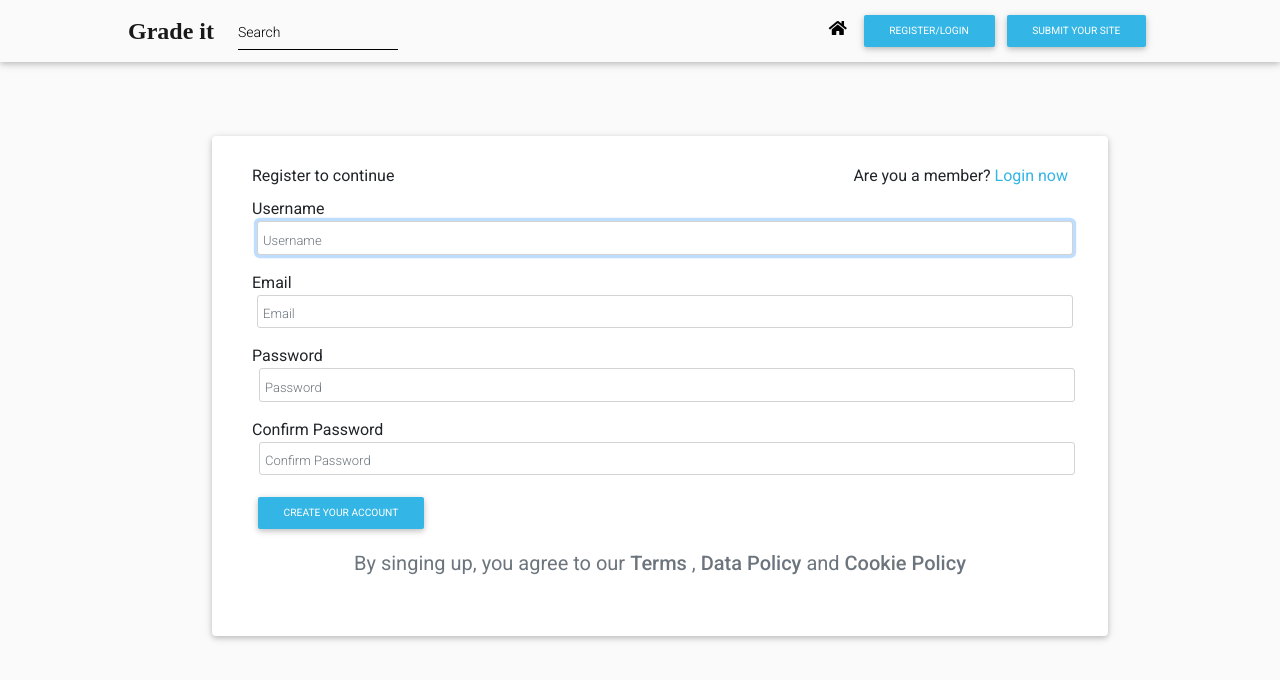
After one commit to D-Kamunya/grade_it, a Django app: page /accounts/register in a window 1280 px wide. The commit adds this page. Shown: the top 680 px of the page. Run offline with Django 3.2, Linux system fonts and the light colour scheme; some libraries are stand-ins or nearby versions.

Commit message:
Create registration form html template

```diff
--- a/gradeit_app/forms.py
+++ b/gradeit_app/forms.py
@@ -5,13 +5,13 @@ from django.contrib.auth.forms import UserCreationForm
 
 class SignUpForm(UserCreationForm):
 
-    username = forms.CharField(label=False, widget=forms.TextInput(attrs={"class":"form-control",
+    username = forms.CharField( widget=forms.TextInput(attrs={"class":"form-control",
                                                                "placeholder":"Username"}))
-    email = forms.CharField(label=False, widget=forms.TextInput(attrs={"class":"form-control",
+    email = forms.CharField( widget=forms.TextInput(attrs={"class":"form-control",
                                                                "placeholder":"Email"}))
-    password1 = forms.CharField(label=False, widget=forms.PasswordInput(attrs={"class":"form-control",
+    password1 = forms.CharField(label='Password',  widget=forms.PasswordInput(attrs={"class":"form-control",
                                                                "placeholder":"Password"}))
-    password2 = forms.CharField(label=False, widget=forms.PasswordInput(attrs={"class":"form-control",
+    password2 = forms.CharField(label='Confirm Password', widget=forms.PasswordInput(attrs={"class":"form-control",
                                                                "placeholder":"Confirm Password"}))
     class Meta:
         model = User
--- a/gradeit_app/templates/navbar.html
+++ b/gradeit_app/templates/navbar.html
@@ -1,3 +1,8 @@
+{%load static%}
+{% block styles%}
+<link rel="stylesheet" href="{% static 'css/navbar.css' %}">
+{% endblock styles%}
+
 <nav class="mb-1 navbar navbar-expand-lg navbar-light ">
   <a class="navbar-brand" href="{%url 'home_page'%}">Grade it</a>
   <button class="navbar-toggler" type="button" data-toggle="collapse" data-target="#navbarSupportedContent-555"
@@ -38,7 +43,7 @@
         </div>
       </li>
       {%else%}
-      <a href="" class="login btn btn-sm btn-info"> REGISTER/LOGIN </a>
+      <a href="{%url 'register_user'%}" class="login btn btn-sm btn-info"> REGISTER/LOGIN </a>
       {%endif%}
       <button class="btn btn-info btn-sm" id="site" data-toggle="modal" data-target=".bd-example-modal-xl">
         Submit your site
--- a/gradeit_app/templates/registration/base.html
+++ b/gradeit_app/templates/registration/base.html
@@ -1,4 +1,4 @@
-{% load bootstrap4 %}
+{% load bootstrap3 %}
 {%load static%}
 <!DOCTYPE html>
 <html>
@@ -6,6 +6,7 @@
 <head>
   <meta charset="utf-8">
   <meta name="viewport" content="width=device-width, initial-scale=1">
+  <link href="https://fonts.googleapis.com/css2?family=Spectral:wght@300&display=swap" rel="stylesheet">
   {%if title%}
 
   <title>{{title}}</title>
--- /dev/null
+++ b/gradeit_app/templates/registration/registration_form.html
@@ -0,0 +1,32 @@
+{%extends "base.html"%}
+{% load bootstrap3 %}
+{%load static%}
+{% block styles %}
+  <link rel="stylesheet" href="{%static 'css/auth.css'%}">
+  {% endblock %}
+{% block content %}
+
+<div class="card content">
+  <div class="card-body">
+    <div class="text-center">
+      {% if form.errors %}
+      <p style="color: red;"> Some Information Might be Incorrect </p>
+      {% endif %}
+    </div>
+    <h6 class="card-title"><a>Register to continue</a> <span style="float:right">Are you a member? <a href="" class="text-info">Login now</a></span></h5>
+    <form  method="post">
+      {% csrf_token %}
+      {% bootstrap_form form%}
+      <div class="form-group">
+        <button type="submit" class="btn btn-info btn-sm">CREATE YOUR ACCOUNT</button>
+      </div>
+      <input type="hidden" name="next" value="{{next}}">
+      <h6 style="margin-bottom: 1rem;" class="h5 text-center font-weight-normal text-muted">By singing up, you agree to our <strong>Terms</strong> , <strong>Data Policy</strong> and <strong>Cookie Policy</strong> </h6>
+    </form>
+  </div>
+</div>
+
+
+
+
+{% endblock %}
--- a/gradeit_prj/settings.py
+++ b/gradeit_prj/settings.py
@@ -38,7 +38,7 @@ INSTALLED_APPS = [
     'django.contrib.messages',
     'django.contrib.staticfiles',
     'gradeit_app.apps.GradeitAppConfig',
-    'bootstrap4',
+    'bootstrap3',
 ]
 
 MIDDLEWARE = [
--- a/static/css/auth.css
+++ b/static/css/auth.css
@@ -0,0 +1,103 @@
+
+/* Reset CSS */
+html, body, div, span, applet, object, iframe,
+h1, h2, h3, h4, h5, h6, p, blockquote, pre,
+a, abbr, acronym, address, big, cite, code,
+del, dfn, em, font, img, ins, kbd, q, s, samp,
+small, strike, strong, sub, sup, tt, var,
+b, u, i, center,
+dl, dt, dd, ol, ul, li,
+fieldset, form, label, legend,
+table, caption, tbody, tfoot, thead, tr, th, td {
+  margin: 0;
+  padding: 0;
+  border: 0;
+  outline: 0;
+  font-size: 100%;
+  vertical-align: baseline;
+  background: transparent;
+}
+
+body{
+  background: #FAFAFA;
+}
+
+.content{
+  margin: 0 auto;
+  margin-top: 2rem;
+  padding: 10px 20px 25px 20px;
+  width: 70vw;
+}
+
+
+h2{
+  color: black;
+  font-weight: 600;
+  font-size:  70px;
+  letter-spacing: -.02em;
+  line-height: 20px;
+  margin: 20px 10px 32px;
+  font-family: 'Spectral', serif;
+}
+
+h3, h4{
+  font-size: 15px;
+  font-weight: lighter;
+}
+
+a{
+  text-decoration: none;
+}
+
+
+.content form input[type="password"]{
+  width: 100%;
+  left: 2px;
+  outline-width: .05px;
+  outline-color: #d3d3d3;
+
+}
+.content form input[type="text"]{
+  width: 100%;
+  outline-color: #d3d3d3;
+  outline-width: .05px;
+
+}
+
+.content form input[type="text"],
+.content form input[type="password"]{
+  border-radius: 3px;
+  border: thin solid #d3d3d3;
+  font-weight: lighter;
+  margin: 0px 0 7px 5px;
+  padding: 10px 5px 5px 5px;
+  font-size: 13px;
+  position: relative;
+}
+
+
+
+/* BEGINNING OF JQUERY/JS CSS*/
+#error1, #error2{
+	color: red;
+	font-size: 15px;
+	position: relative;
+	width: 85%;
+	padding: 15px 20px 30px 15px;
+	text-align: center;
+	left: 3%;
+}
+.control-label{
+  line-height: 1.5;
+  font-weight: 400;
+  color: #747373;
+  padding-top: calc(.375rem + 1px);
+  padding-bottom: calc(.375rem + 1px);
+}
+@media screen and (max-width: 796px){
+
+  h2{
+    font-size:  30px;
+  }
+
+}
```
